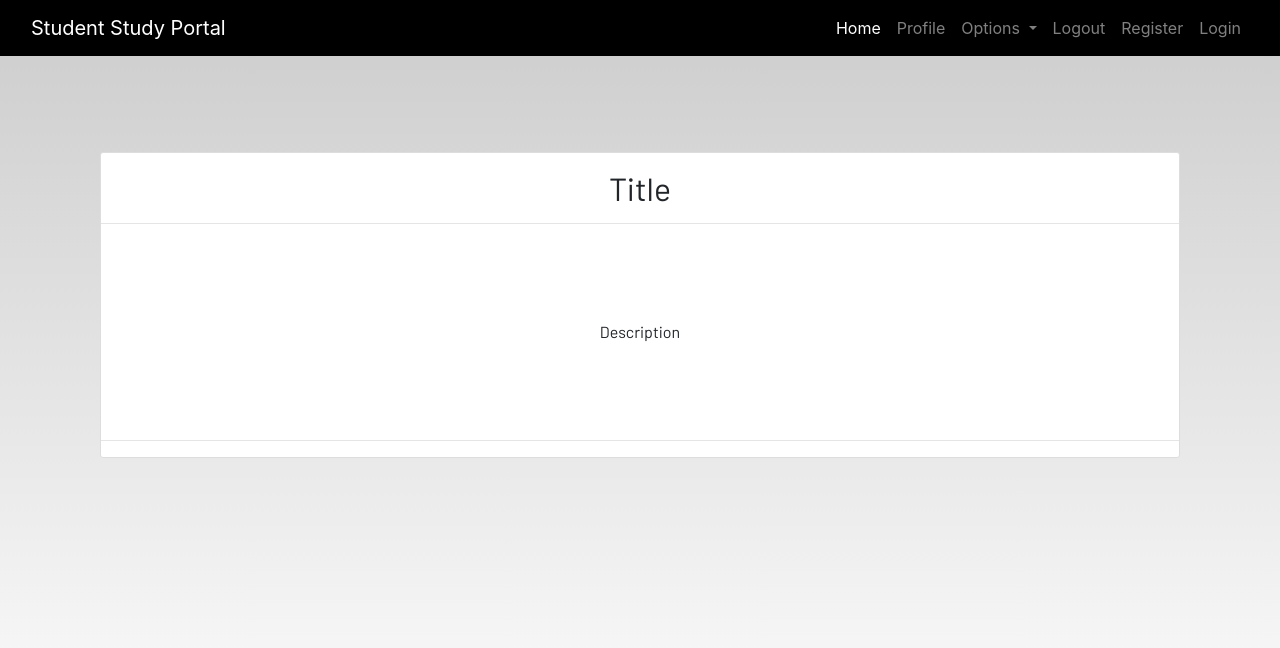
After one commit to munga114/portal, a Django app: template studentstudyportal/dashboard/templates/dashboard/notes_detail.html in a window 1280 px wide. The commit adds this page. Shown: the top 648 px of the page. Run offline with Django 3.2, Linux system fonts and the light colour scheme; the template is opened without the code that fills it, so the values that code supplies are empty; parts of the project's set-up code (start-up, migrations or seed data) failed here and were passed over; some libraries are stand-ins or nearby versions; some web fonts are replaced.

Commit message:
create notes_detail.html file

```diff
--- a/studentstudyportal/dashboard/templates/dashboard/notes.html
+++ b/studentstudyportal/dashboard/templates/dashboard/notes.html
@@ -7,7 +7,7 @@
     <div class="row">
         {% for note in notes %}
         <div class="col-md-3">
-            <a href="#">
+            <a href="{% url 'notes-detail' note.id %}">
                 <div class="card">
                     <div class="card-header">{{note.title}}</div>
                     <div class="card-body">{{note.description|slice:"0:100"}}</div>
--- /dev/null
+++ b/studentstudyportal/dashboard/templates/dashboard/notes_detail.html
@@ -0,0 +1,26 @@
+{% extends 'dashboard/base.html' %}
+{% load static %}
+{% block content %}
+
+<section class='text-center container'>
+
+    <div class="container">
+
+        <div class="content-section p-0 mt-5">
+
+            <div class="m-3">
+                <h2>Title</h2>
+            </div>
+
+            <hr class="p-0 m-0">
+            <p class="description m-5 p-5">
+                Description
+            </p>
+            <hr>
+        </div>
+
+    </div>
+
+</section>
+
+{% endblock content %}
--- a/studentstudyportal/dashboard/urls.py
+++ b/studentstudyportal/dashboard/urls.py
@@ -5,4 +5,5 @@ urlpatterns = [
     path('',views.home,name="home"),
     path('notes',views.notes,name="notes"),
     path('delete_note/<int:pk>',views.delete_note,name="delete-note"),
+    path('notes_detail/<int:pk>',views.NotesDetailView.as_view(),name="notes-detail"),
 ]
```
